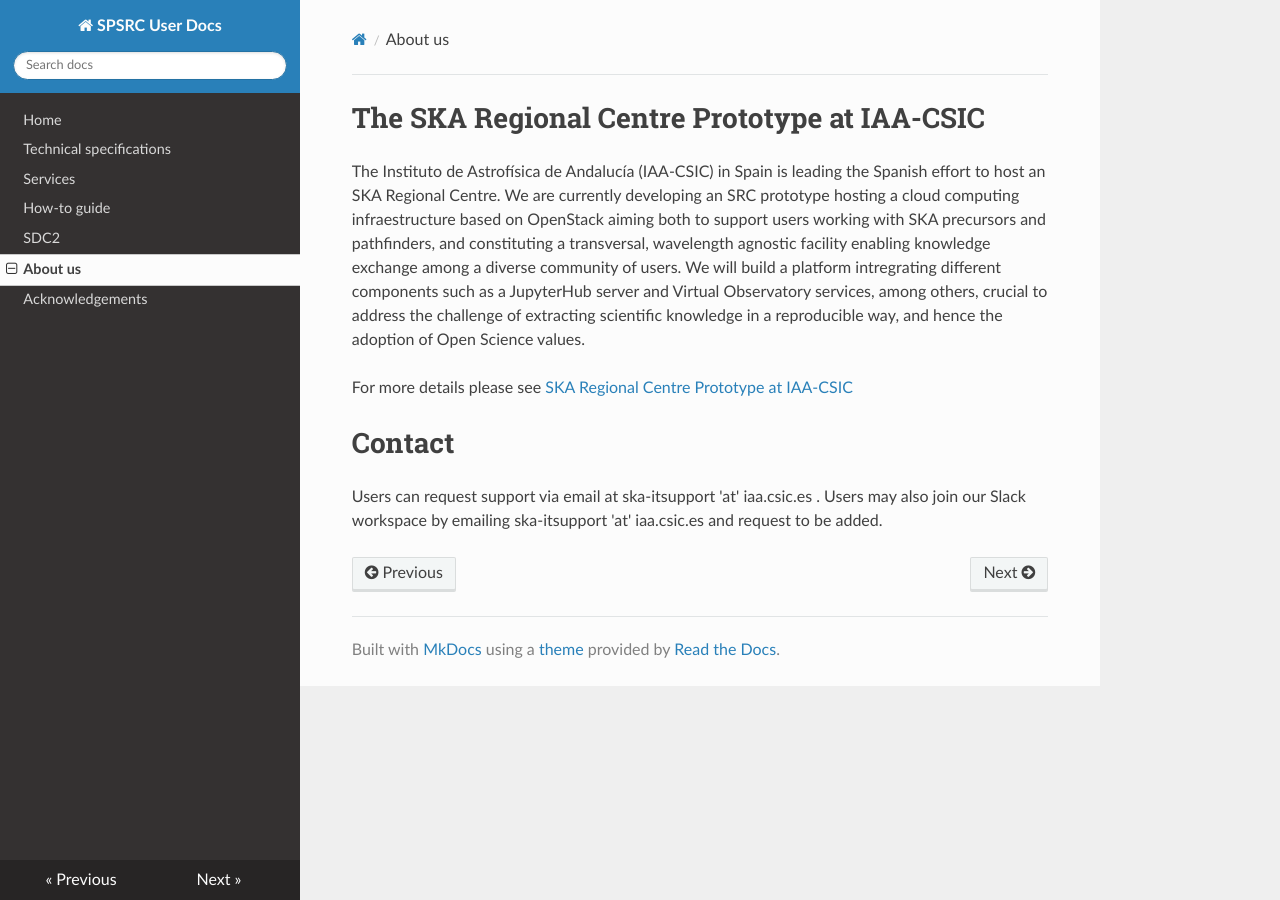
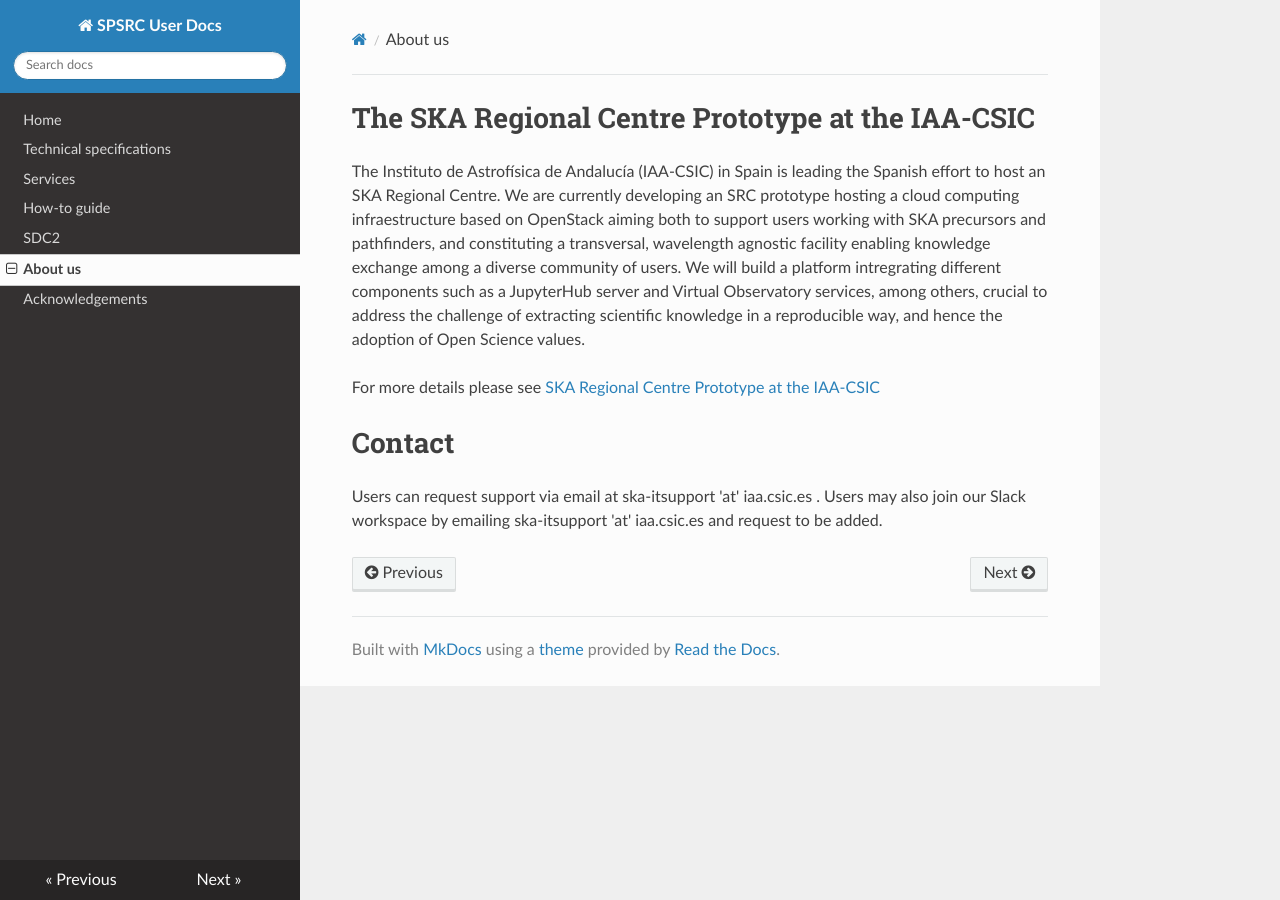
Before and after one commit to espsrc/spsrc_user_docs, an MkDocs documentation site: the page built from docs/about_us.md, in a window 1280 px wide. Built offline with MkDocs 1.6.1, drawn with Linux system fonts in a browser that asks for light colours; nearby versions of some CDN libraries.

Commit message:
Minor changes

```diff
--- a/docs/about_us.md
+++ b/docs/about_us.md
@@ -1,9 +1,9 @@
 
-# The SKA Regional Centre Prototype at IAA-CSIC
+# The SKA Regional Centre Prototype at the IAA-CSIC
 
 The Instituto de Astrofísica de Andalucía (IAA-CSIC) in Spain is leading the Spanish effort to host an SKA Regional Centre. We are currently developing an SRC prototype hosting a cloud computing infraestructure based on OpenStack aiming both to support users working with SKA precursors and pathfinders, and constituting a transversal, wavelength agnostic facility enabling knowledge exchange among a diverse community of users. We will build a platform intregrating different components such as a JupyterHub server and Virtual Observatory services, among others, crucial to address the challenge of extracting scientific knowledge in a reproducible way, and hence the adoption of Open Science values.
 
-For more details please see [SKA Regional Centre Prototype at IAA-CSIC](https://raw.githubusercontent.com/spsrc/spsrc_user_docs/master/docs/images/poster.pdf)
+For more details please see [SKA Regional Centre Prototype at the IAA-CSIC](https://raw.githubusercontent.com/spsrc/spsrc_user_docs/master/docs/images/poster.pdf)
 
 # Contact
 
```
